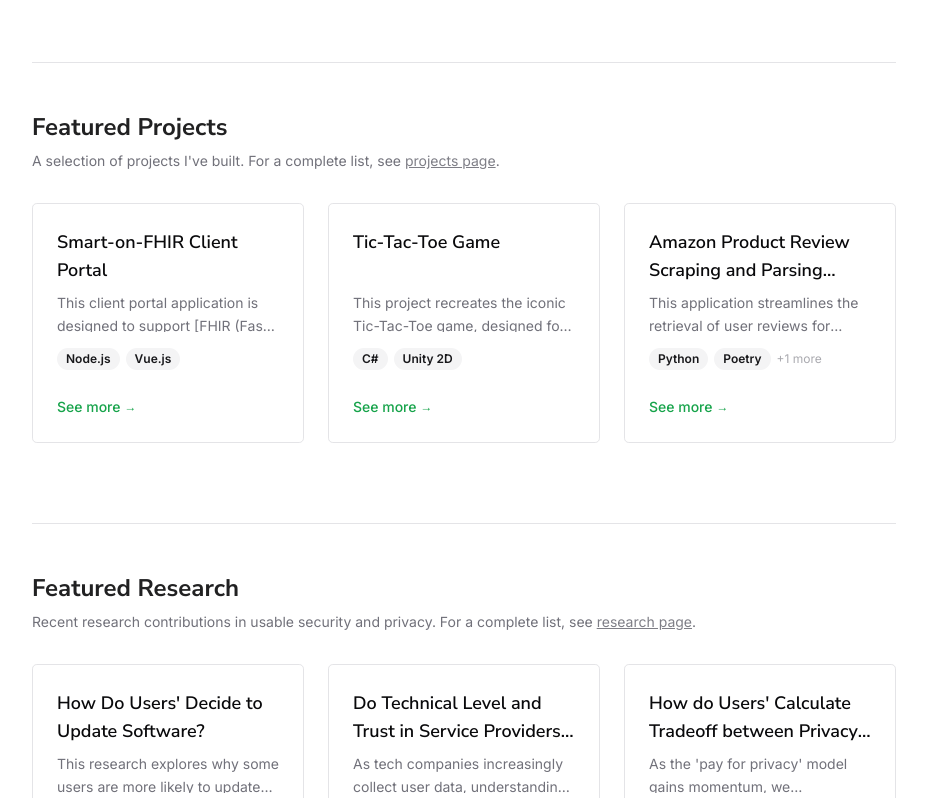
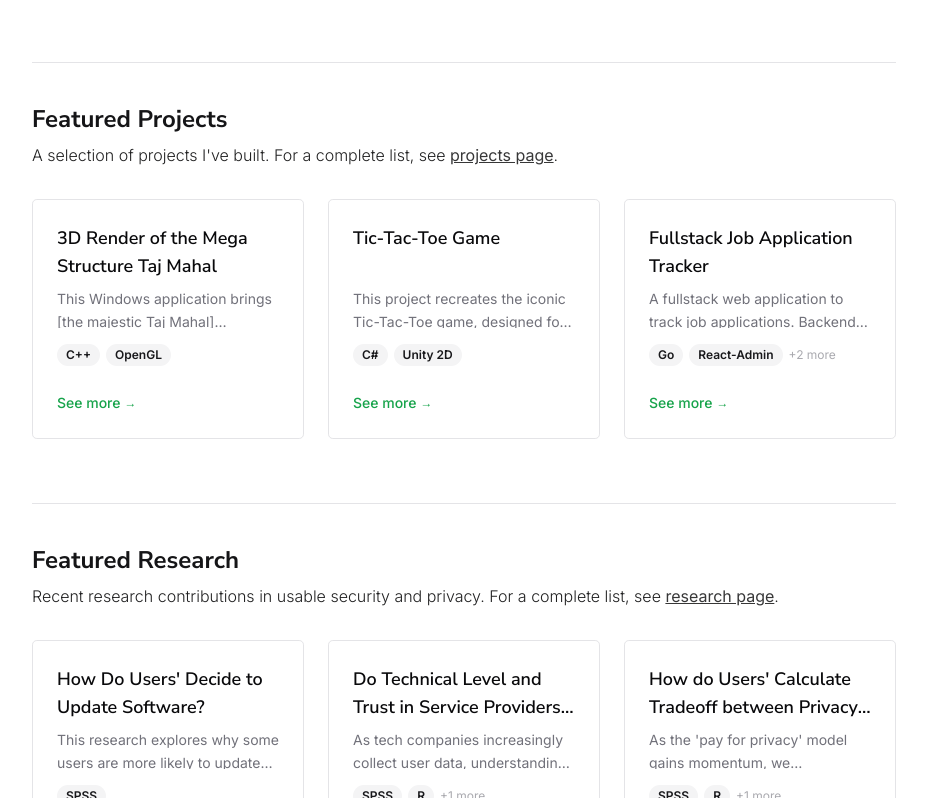
Before and after one commit to ehsan-ashik/portfolio-ehsan, a Next.js app: page / in a window 1280 px wide. Shown: the part 702-1500 px from the top of the page, without its empty margins (176-1103 px from the left). Built offline with nearby package versions, Linux system fonts and the light colour scheme; a web font is replaced by a local one.

Commit message:
Spacing update and text opacity changes in the new components. Renamed to make naming convention consistent

```diff
--- a/app/about/page.tsx
+++ b/app/about/page.tsx
@@ -19,7 +19,7 @@ export default function Page() {
             {part}
           </ReactMarkdown>
         ))}
-        <div className="pt-10 border-t border-border mt-8"></div>
+        <div className="pt-10 border-t border-border mt-16"></div>
         <SkillsCard />
       </div>
     </section>
--- a/app/page.tsx
+++ b/app/page.tsx
@@ -1,5 +1,5 @@
 import { Hero } from '@/components/Hero';
-import { ProjectShowcase } from '@/components/ProjectShowcase';
+import { ProjectOverview } from '@/components/ProjectOverview';
 import { ResearchOverview } from '@/components/ResearchOverview';
 import React from 'react';
 
@@ -8,8 +8,8 @@ export default function Page() {
     <>
       <Hero />
       <div className='pt-16 border-b border-border'></div>
-      <ProjectShowcase />
-      <div className='pt-8 border-b border-border'></div>
+      <ProjectOverview />
+      <div className='pt-6 border-b border-border'></div>
       <ResearchOverview />
     </>
   );
--- a/components/ProjectShowcase.tsx
+++ b/components/ProjectOverview.tsx
@@ -14,18 +14,18 @@ function shuffleArray<T>(array: T[]): T[] {
   return shuffled;
 }
 
-export function ProjectShowcase() {
+export function ProjectOverview() {
   // Get all visible projects and randomly select 3
   const visibleProjects = projectsdata.filter(project => project.visible);
   const featuredProjects = shuffleArray(visibleProjects).slice(0, 3);
 
   return (
-    <section className="py-12">
+    <section className="py-10">
       <div className="mb-8">
-        <h2 className={`${NunitoSansFont.className} text-2xl font-bold opacity-90`}>
+        <h2 className={`${NunitoSansFont.className} text-2xl font-bold opacity-95`}>
           Featured Projects
         </h2>
-        <p className="text-muted-foreground mt-2 text-sm">
+        <p className="font-light opacity-90 pt-2">
           A selection of projects I've built. For a complete list, see <Link href="/projects">projects page</Link>.
         </p>
       </div>
--- a/components/ResearchOverview.tsx
+++ b/components/ResearchOverview.tsx
@@ -20,12 +20,12 @@ export function ResearchOverview() {
   const featuredResearch = shuffleArray(visibleResearch).slice(0, 3);
 
   return (
-    <section className="py-12">
+    <section className="py-10">
       <div className="mb-8">
-        <h2 className={`${NunitoSansFont.className} text-2xl font-bold opacity-90`}>
+        <h2 className={`${NunitoSansFont.className} text-2xl font-bold opacity-95`}>
           Featured Research
         </h2>
-        <p className="text-muted-foreground mt-2 text-sm">
+        <p className="font-light opacity-90 pt-2">
           Recent research contributions in usable security and privacy. For a complete list, see <Link href="/research">research page</Link>.
         </p>
       </div>
--- a/components/SkillsCard.tsx
+++ b/components/SkillsCard.tsx
@@ -6,21 +6,21 @@ export function SkillsCard() {
   return (
     <section>
       <h3
-        className={`${NunitoSansFont.className} pt-4 text-2xl font-bold opacity-90`}
+        className={`${NunitoSansFont.className} text-2xl font-bold opacity-95`}
       >
         Technologies
       </h3>
-      <p className="font-light py-6 opacity-90 leading-7">
+      <p className="font-light pt-2 opacity-90 leading-7">
         Here is a curated list of technologies I've been relying on for both professional
         work and personal projects.
       </p>
-      <div className="space-y-3 pl-2 md:pl-4">
+      <div className="space-y-2 pt-4">
         {skillsdata.map((skillitem, idx) => (
           <div key={idx} className="text-sm md:text-base leading-relaxed break-words">
             <span className="font-semibold text-foreground mr-2 inline-block min-w-fit">
               {skillitem.category}:
             </span>
-            <span className="text-muted-foreground">
+            <span className="text-muted-foreground text-sm md:text-base">
               {skillitem.values.join(', ')}
             </span>
           </div>
```
Also changed, not shown: 1 other file (tests, documents, lock files or other folders).
